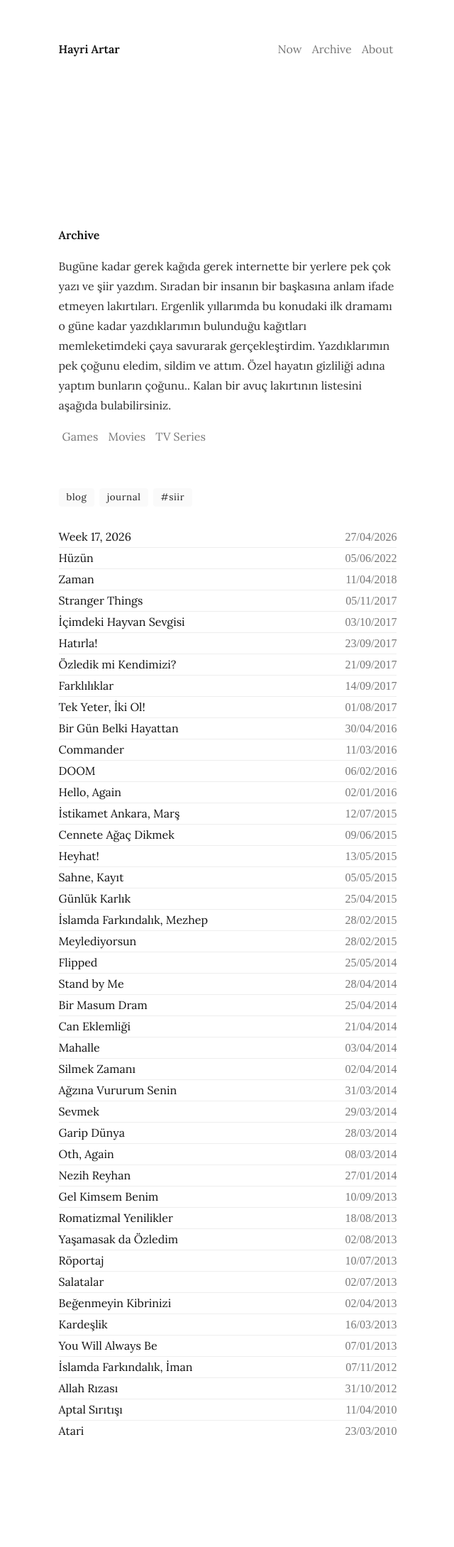
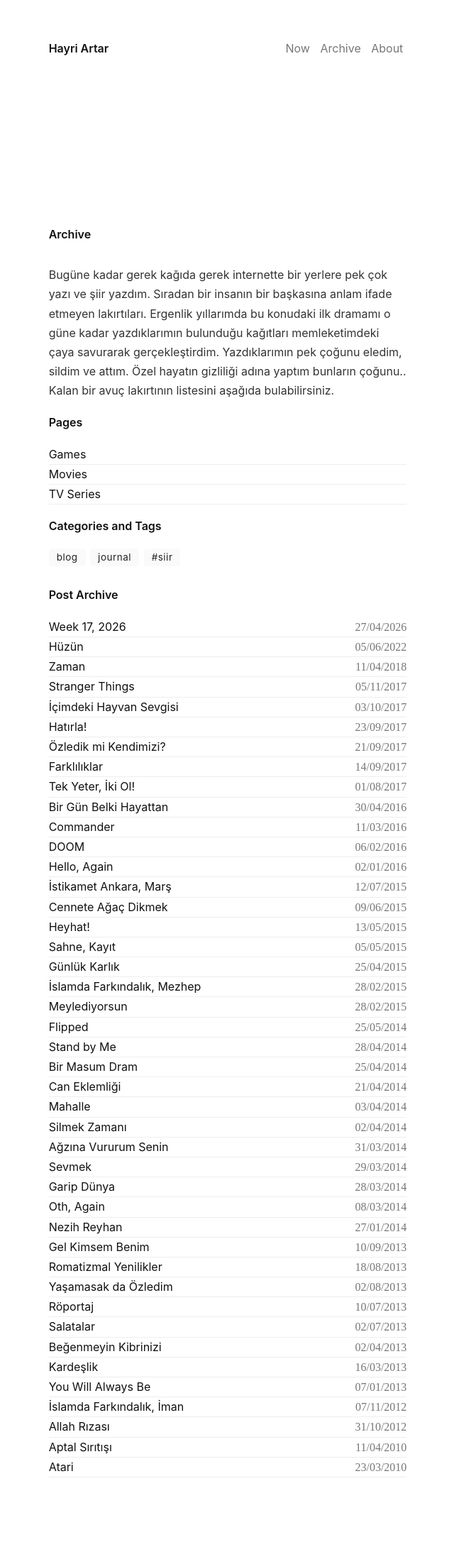
Before and after one commit to hayriartar/hayriartar.github.io, a Jekyll site: the page built from archive/index.html, in a window 1280 px wide. Shown: the whole page at 71% size, without its empty margins (319-959 px from the left). Built offline with Jekyll 4.4.1, drawn with Linux system fonts in a browser that asks for light colours; before the commit the page ends 2131 px from its top, so only the background shows below that.

Commit message:
some css changes

```diff
--- a/_includes/lists.html
+++ b/_includes/lists.html
@@ -1,5 +1,5 @@
-<div class="lists" id="lists-menu">
-  <a href="{{ '/games/' | relative_url }}">Games</a>
-  <a href="{{ '/movies/' | relative_url }}">Movies</a>
-  <a href="{{ '/tvseries/' | relative_url }}">TV Series</a>
-</div>
+<ul class="archive-list" id="lists-menu">
+ <li> <a href="{{ '/games/' | relative_url }}">Games</a></li>
+ <li> <a href="{{ '/movies/' | relative_url }}">Movies</a></li>
+ <li> <a href="{{ '/tvseries/' | relative_url }}">TV Series</a></li>
+</ul>
--- a/_layouts/default.html
+++ b/_layouts/default.html
@@ -5,7 +5,7 @@
   <meta name="viewport" content="width=device-width, initial-scale=1.0">
   <title>{{ page.title | default: site.title }}</title>
   <link rel="stylesheet" href="{{ '/assets/css/custom.css' | relative_url }}">
-  <link href="https://fonts.googleapis.com/css2?family=Lora:ital,wght@0,400..700;1,400..700&display=swap" rel="stylesheet">
+
 </head>
 <body>
 
--- a/about/index.html
+++ b/about/index.html
@@ -5,7 +5,7 @@ title: About
 
 
 
-<h2 class="about-heading">{{ page.title }}</h2>
+<h2>{{ page.title }}</h2>
 
 <p class="about">
 <a href="/about/biraz.html"class="pure">Pure Good Intention</a>
@@ -15,7 +15,7 @@ is the path I choose to follow until the end of my days.
 I am a Muslim. I am a Turk. A 37-year-old human being. A son who lost his mother recently, a little brother, an uncle, a husband and a father.
 <br><br>
 
-So I read. I listen. I see. I think. I feel. I like. I dislike. At the end of the day, <b> I forget </b>. Literally.
+So I read. I listen. I see. I think. I feel. I like. I dislike. At the end of the day, <b> I forget</b>. Literally.
 
 <br><br>
 This digital space is mine, and mine alone, <b> to remember </b> as much as I can.
--- a/archive/index.html
+++ b/archive/index.html
@@ -5,23 +5,22 @@ title: Archive
 
 
 
-<h2 class="archive-heading">{{ page.title }}</h2>
+<h2 class="post-heading">{{ page.title }}</h2>
 
-<p>
+
 Bugüne kadar gerek kağıda gerek internette bir yerlere pek çok yazı ve şiir yazdım. Sıradan bir insanın bir başkasına anlam ifade etmeyen lakırtıları.
 Ergenlik yıllarımda bu konudaki ilk dramamı o güne kadar yazdıklarımın bulunduğu kağıtları memleketimdeki çaya savurarak gerçekleştirdim.
 Yazdıklarımın pek çoğunu eledim, sildim ve attım. Özel hayatın gizliliği adına yaptım bunların çoğunu.. Kalan bir avuç lakırtının listesini aşağıda bulabilirsiniz.
-</p>
 
 
+<h3>Pages</h3>
 {% include lists.html %}
 
 
-<br><br>
-
+<h3>Categories and Tags</h3>
 {% include meta-index.html %}
 
-
+<h3>Post Archive</h3>
 <ul class="archive-list">
 
 {% assign years = site.posts | group_by_exp: "post", "post.date | date: '%Y'" %}
--- a/assets/css/custom.css
+++ b/assets/css/custom.css
@@ -14,21 +14,21 @@ small {  }
 
 h1 {
   font-size: 1rem;
-  ine-height: 1.5;
+  line-height: 1.75;
   font-weight: 600;
   color: #111;
 }
 
 h2 {
   font-size: 1rem;
-  ine-height: 1.6;
+  line-height: 1.75;
   font-weight: 600;
   color: #111;
 }
 
 h3 {
   font-size: 1rem;
-  ine-height: 1.6;
+  line-height: 1.75;
   font-weight: 600;
   color: #111;
 }
@@ -68,12 +68,12 @@ p:has(a)::before,  h2:has(a)::before {
 /* -------------------- BODY -------------------- */
 
 body {
-  max-width: min(48ch, 90vw);
+  max-width: min(50ch, 90vw);
   margin: 0 auto;
-  color: #2d2d2d;
-  font-family: "Lora", Georgia, serif;
+  color: #333;
+  font-family: -apple-system, BlinkMacSystemFont, "Segoe UI", Roboto, Helvetica, Arial, sans-serif, "Apple Color Emoji", "Segoe UI Emoji", "Segoe UI Symbol";
   font-size: 1rem;
-  line-height: 1.75;
+  line-height: 1.70;
   font-weight: 400;
   text-underline-offset: 0.38em;
   text-decoration-thickness: 1em;
@@ -103,9 +103,9 @@ body > header {
 .baslik {  }
 .baslik a { color:#111; padding-top: 2px; padding-bottom: 2px; font-weight: 600; }
 
-.navbar, .lists { margin-top: 10px; }
-.navbar a, .lists a { padding: 2px 5px 4px 5px; color: #777;  order: 1px solid #fefefe; order-radius:12px; }
-.navbar a:hover, .lists a:hover { color: #666; border-bottom: 1px solid #ccc; ackground: #fff; }
+.navbar { margin-top: 10px; }
+.navbar a { padding: 2px 5px 4px 5px; color: #777;  order: 1px solid #fefefe; order-radius:12px; }
+.navbar a:hover { color: #666; border-bottom: 1px solid #ccc; ackground: #fff; }
 
 .motto {
   margin-top: 0px;
@@ -309,7 +309,7 @@ main { margin: 0 auto; margin-top:26vh; }
 
 .archive-list li {  border-bottom: 1px solid #eee;}
 
-.archive-list li:last-child {  border-bottom: 0px; }
+.archive-list li:last-child {  border-bottom: 1px solid #eee; }
 
 .archive-list .sene {
   display: inline-block;
@@ -415,7 +415,7 @@ figcaption {
   margin-top: 0.5em;
   font-size: 0.85rem;
   color: #777;
-  line-height: 1.5;
+  line-height: 1.75;
 }
 
 table {
```
Also changed, not shown: now/index.html (+2 -10 lines).
